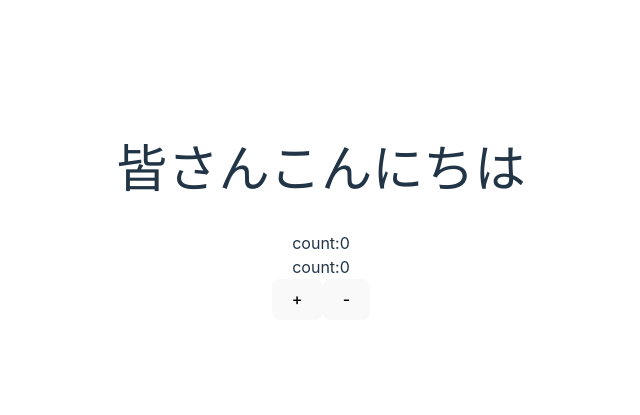
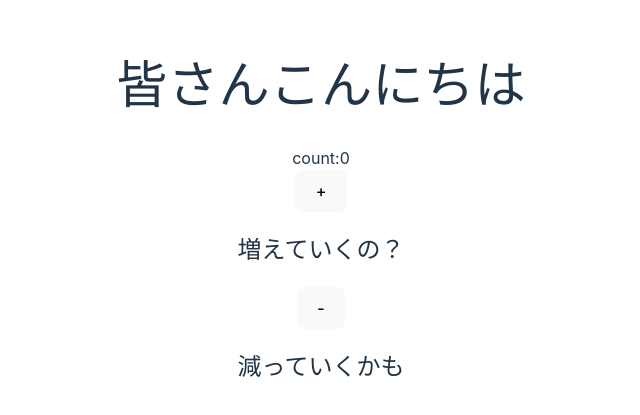
Before and after one commit to honoka5/react-sample, a React (Vite) app: page / in a window 1280 px wide. Shown: the part 187-602 px from the top of the page, without its empty margins (319-959 px from the left). Built offline with nearby package versions, Linux system fonts and the light colour scheme.

Commit message:
文字入れた

```diff
--- a/src/App.tsx
+++ b/src/App.tsx
@@ -8,17 +8,23 @@ function App() {
   return (
     <>
       <h1>皆さんこんにちは</h1>
-      <div>count:{count}</div>
+    {/*<div>count:{count}</div> ここをコメントアウトしなければcount二個になる*/}
       <CountPreview hoge={count}/>
+
       <button onClick={function(){
         setCount(count+1)
         console.log(count)
       }}>+</button>
+      <h2 color='#008080'>増えていくの？</h2>
 
       <button onClick={function(){
+        if(count===0){
+          return
+        }
         setCount(count-1)
         console.log(count)
       }}>-</button>
+      <h2 color='navy'>減っていくかも</h2>
     </>
   )
 }
```
